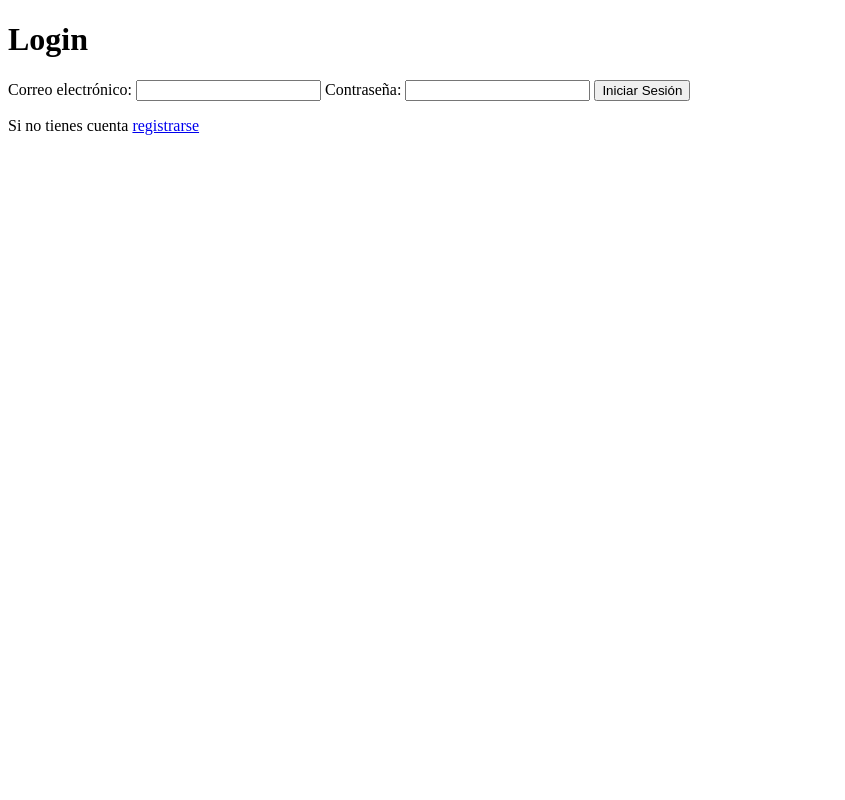
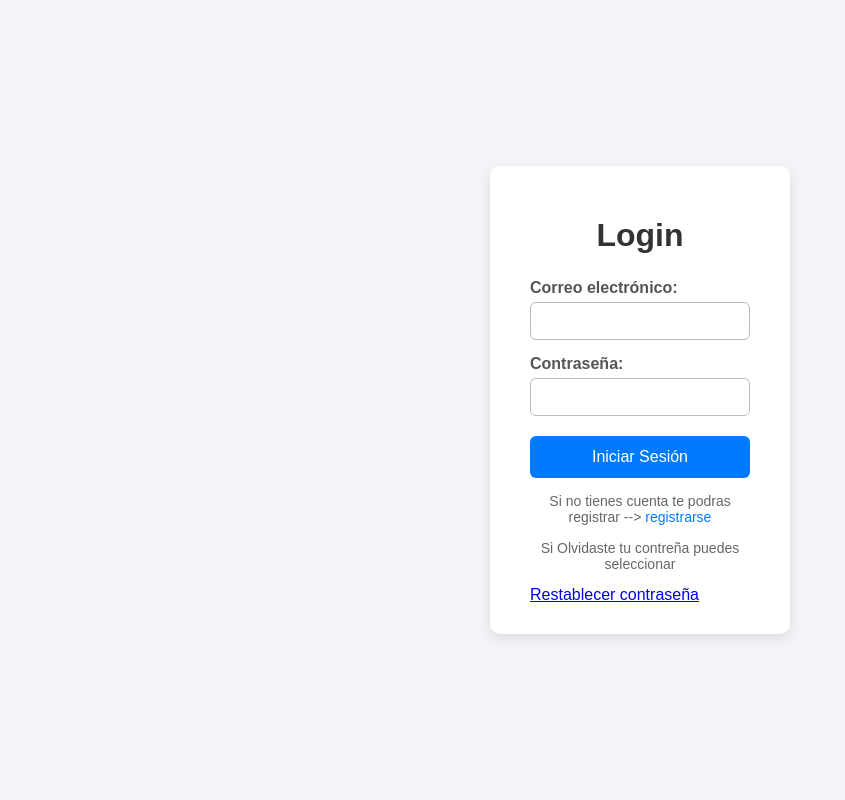
Before and after one commit to carlotee/eva1_EcoEnergy, a Django app: page /usuarios/login_empresa/ in a window 1280 px wide. Shown: the whole page, without its empty margins (0-845 px from the left). Run offline with Django 5.2, Linux system fonts and the light colour scheme.

Commit message:
se actualiza login empresa

```diff
--- a/usuarios/templates/usuarios/login_empresa.html
+++ b/usuarios/templates/usuarios/login_empresa.html
@@ -4,10 +4,109 @@
     <meta charset="UTF-8">
     <title>Login</title>
 </head>
+<style>
+    /* Estilos generales */
+body {
+    font-family: Arial, sans-serif;
+    background-color: #f2f4f7;
+    display: flex;
+    justify-content: center;
+    align-items: center;
+    height: 100vh;
+    margin: 0;
+}
+
+/* Contenedor del formulario */
+form {
+    background-color: white;
+    padding: 30px 40px;
+    border-radius: 10px;
+    box-shadow: 0 4px 12px rgba(0,0,0,0.1);
+    width: 300px;
+    box-sizing: border-box;
+}
+
+/* Título */
+h1 {
+    text-align: center;
+    color: #333;
+    margin-bottom: 25px;
+}
+
+/* Etiquetas */
+label {
+    display: block;
+    margin-top: 15px;
+    margin-bottom: 5px;
+    font-weight: bold;
+    color: #555;
+}
+
+/* Inputs */
+input[type="text"],
+input[type="password"] {
+    width: 100%;
+    padding: 10px;
+    border: 1px solid #bbb;
+    border-radius: 6px;
+    box-sizing: border-box;
+    font-size: 14px;
+    transition: border-color 0.3s ease;
+}
+
+input[type="text"]:focus,
+input[type="password"]:focus {
+    border-color: #007BFF;
+    outline: none;
+}
+
+/* Botón */
+button {
+    margin-top: 20px;
+    width: 100%;
+    background-color: #007BFF;
+    color: white;
+    padding: 12px;
+    border: none;
+    border-radius: 6px;
+    font-size: 16px;
+    cursor: pointer;
+    transition: background-color 0.3s ease;
+}
+
+button:hover {
+    background-color: #0056b3;
+}
+
+/* Texto de registro */
+form p {
+    margin-top: 15px;
+    text-align: center;
+    font-size: 14px;
+    color: #666;
+}
+
+form p a {
+    color: #007BFF;
+    text-decoration: none;
+}
+
+form p a:hover {
+    text-decoration: underline;
+}
+
+/* Mensaje de error */
+p[style*="color: red;"] {
+    color: #d9534f;
+    margin-top: 15px;
+    font-weight: bold;
+    text-align: center;
+}
+</style>
 <body>
-    <h1>Login</h1>
     <form method="post">
         {% csrf_token %}
+        <h1>Login</h1>
         <label for="username">Correo electrónico:</label>
         <input type="text" name="username" required>
 
@@ -15,7 +114,8 @@
         <input type="password" name="password" required>
 
         <button type="submit">Iniciar Sesión</button>
-            <p>Si no tienes cuenta <a href="{% url 'registro_empresa' %}">registrarse</a></p>
+            <p>Si no tienes cuenta te podras registrar -->  <a href="{% url 'registro_empresa' %}">registrarse</a></p>
+            <p>Si Olvidaste tu contreña puedes seleccionar</p><a href="{% url 'contrasena' %}">Restablecer contraseña</a>
 
     </form>
 
```
